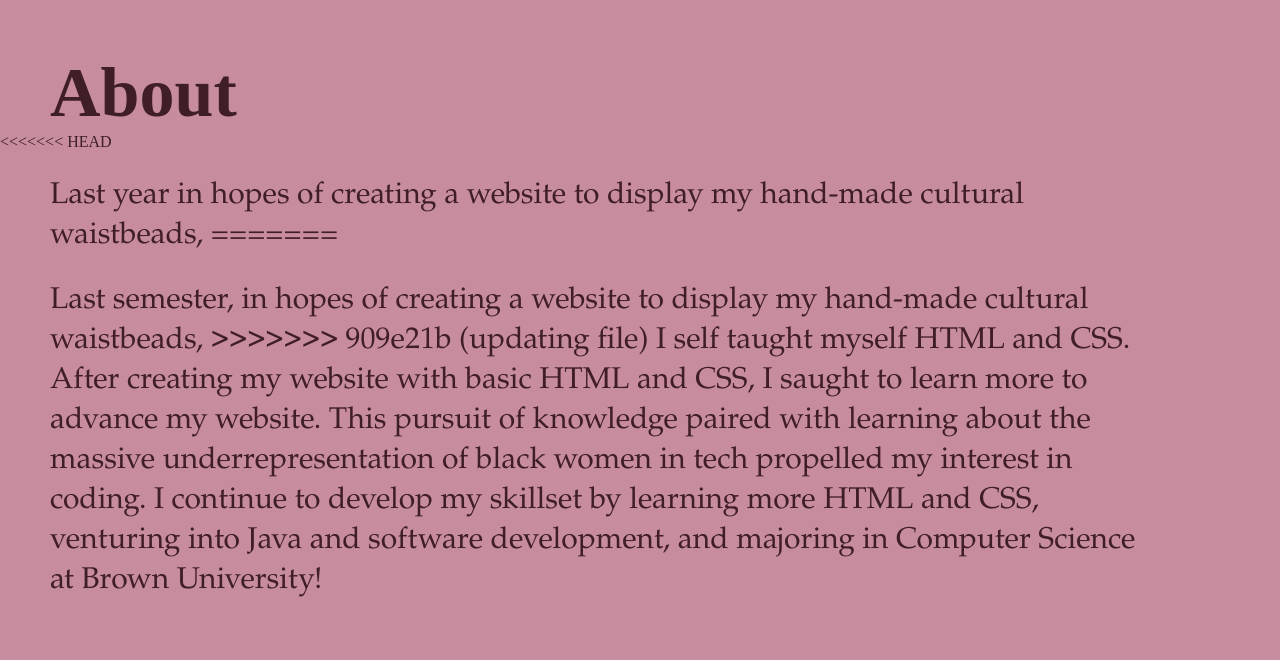
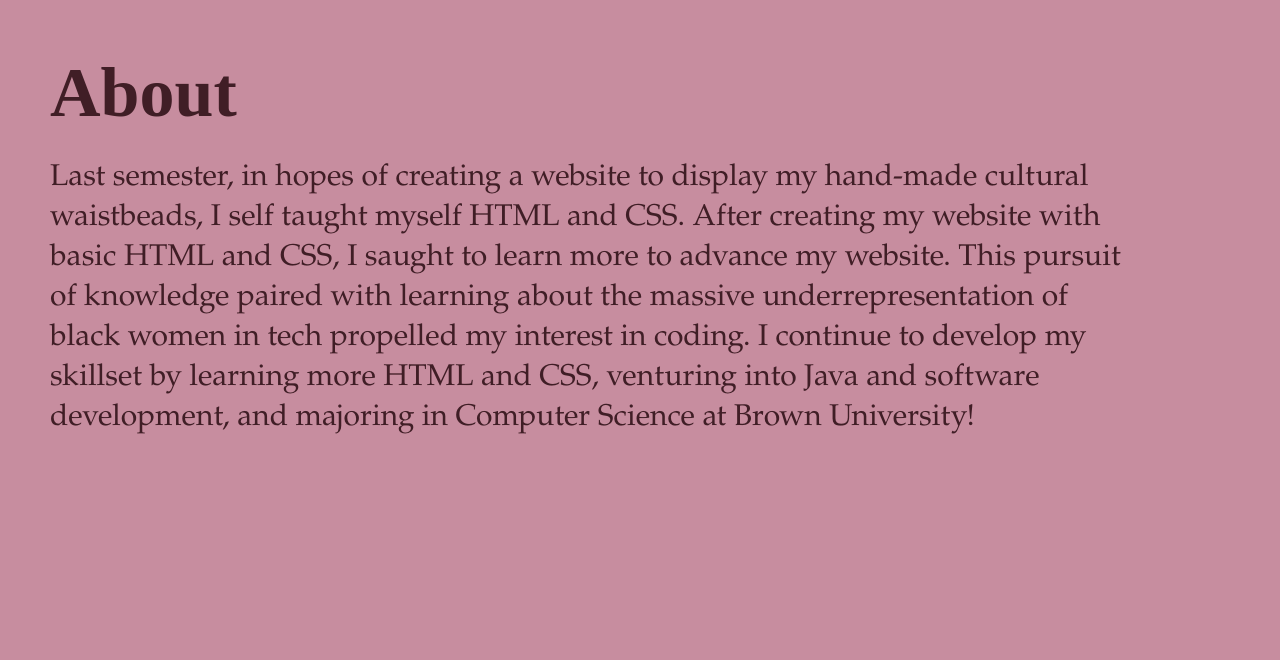
Before and after one commit to jkamara444/Personal-Portfolio, a plain HTML site: page index.html in a window 1280 px wide. Shown: the part 775-1435 px from the top of the page. Drawn offline with nearby package versions, Linux system fonts and the light colour scheme; files whose address does not match are found by name.

Commit message:
changing picture of myself

```diff
--- a/index.html
+++ b/index.html
@@ -44,15 +44,11 @@
             <h5>I'm a first-year at Brown University majoring in Computer Science and Africana Studies.
             </h5>
         </header>
-        <img src="./imgs/IMG_8369.jpg" alt="picture of Jasmine">
+        <img src="./imgs/headshot2.JPEG" alt="picture of Jasmine">
     </div>
     <div id="about">
         <h2 class="subheading">About</h2>
-<<<<<<< HEAD
-        <p>Last year in hopes of creating a website to display my hand-made cultural waistbeads,
-=======
         <p>Last semester, in hopes of creating a website to display my hand-made cultural waistbeads,
->>>>>>> 909e21b (updating file)
             I self taught myself HTML and CSS. After creating my website with basic HTML and CSS, I
             saught to learn more to advance my website. This pursuit of knowledge paired with learning
             about the massive underrepresentation of black women in tech propelled my interest in coding.
```
Also changed, not shown: 2 other files.
